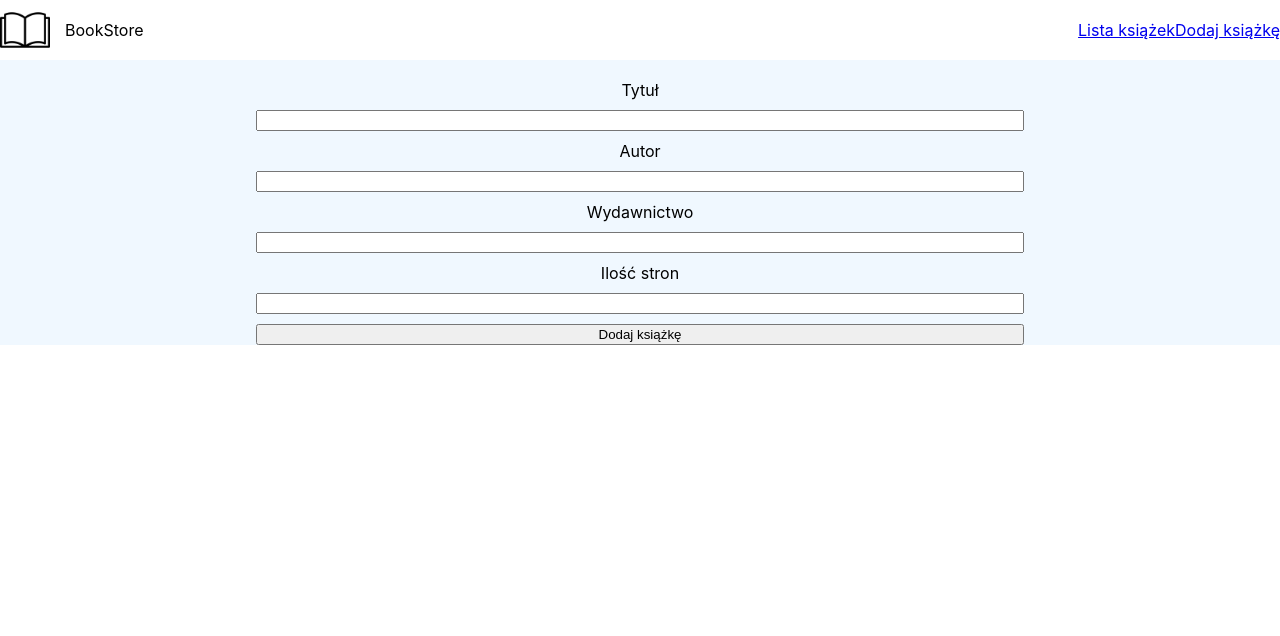
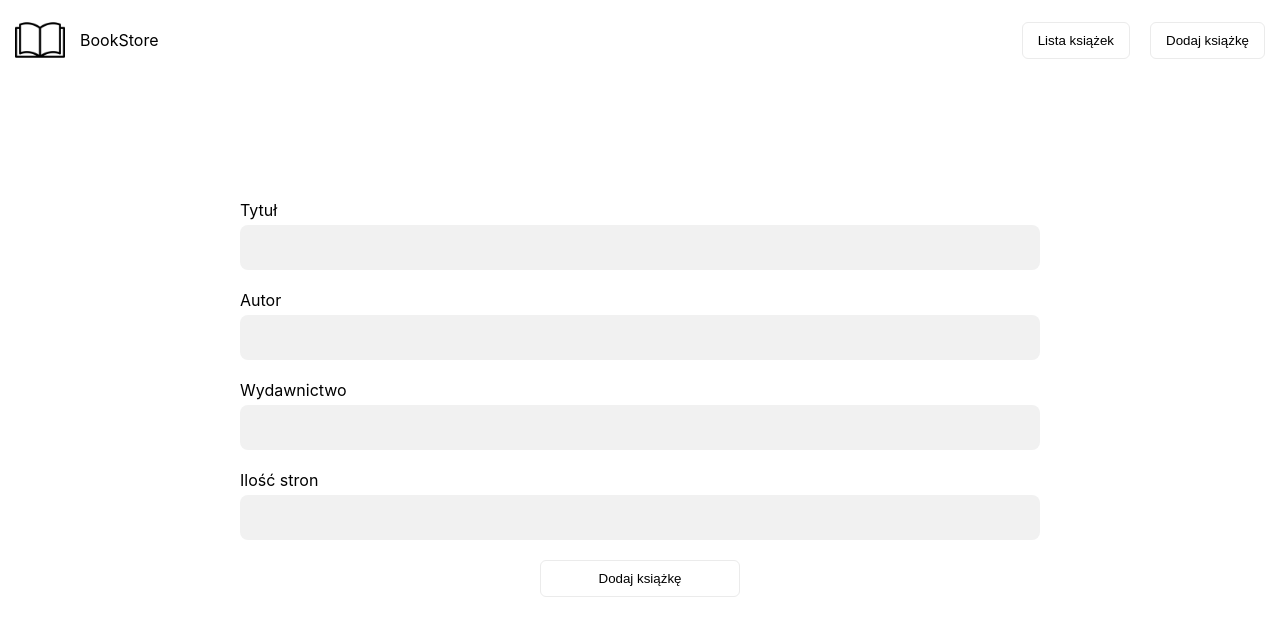
Before and after one commit to michalkabara/BookList, a React (Create React App) app: page /formularz in a window 1280 px wide. Shown: the top 636 px of the page. Built offline with nearby package versions, Linux system fonts and the light colour scheme.

Commit message:
this commit adds styled components

```diff
--- a/package.json
+++ b/package.json
@@ -10,6 +10,7 @@
     "react-dom": "^17.0.2",
     "react-router-dom": "^5.3.0",
     "react-scripts": "4.0.3",
+    "styled-components": "^5.3.3",
     "uuidv4": "^6.2.12",
     "web-vitals": "^1.1.2"
   },
--- a/public/index.html
+++ b/public/index.html
@@ -5,39 +5,15 @@
     <link rel="icon" href="%PUBLIC_URL%/favicon.ico" />
     <meta name="viewport" content="width=device-width, initial-scale=1" />
     <meta name="theme-color" content="#000000" />
-    <meta
-      name="description"
-      content="Web site created using create-react-app"
-    />
+
     <link rel="apple-touch-icon" href="%PUBLIC_URL%/logo192.png" />
-    <!--
-      manifest.json provides metadata used when your web app is installed on a
-      user's mobile device or desktop. See https://developers.google.com/web/fundamentals/web-app-manifest/
-    -->
+
     <link rel="manifest" href="%PUBLIC_URL%/manifest.json" />
-    <!--
-      Notice the use of %PUBLIC_URL% in the tags above.
-      It will be replaced with the URL of the `public` folder during the build.
-      Only files inside the `public` folder can be referenced from the HTML.
 
-      Unlike "/favicon.ico" or "favicon.ico", "%PUBLIC_URL%/favicon.ico" will
-      work correctly both with client-side routing and a non-root public URL.
-      Learn how to configure a non-root public URL by running `npm run build`.
-    -->
-    <title>React App</title>
+    <title>BookStore</title>
   </head>
   <body>
     <noscript>You need to enable JavaScript to run this app.</noscript>
     <div id="root"></div>
-    <!--
-      This HTML file is a template.
-      If you open it directly in the browser, you will see an empty page.
-
-      You can add webfonts, meta tags, or analytics to this file.
-      The build step will place the bundled scripts into the <body> tag.
-
-      To begin the development, run `npm start` or `yarn start`.
-      To create a production bundle, use `npm run build` or `yarn build`.
-    -->
   </body>
 </html>
--- a/src/App.css
+++ b/src/App.css
@@ -13,16 +13,8 @@
   }
 }
 
-header {
-  background-color: #ffffff;
-  display: flex;
-  flex-direction: row;
-  justify-content: space-between;
-  align-content: center;
-  align-items: center;
-  width: 100%;
-  min-height: 60px;
-  top: 0;
+* {
+  box-sizing: border-box;
 }
 
 .App-link {
@@ -37,44 +29,3 @@ header {
     transform: rotate(360deg);
   }
 }
-
-.body {
-  background-color: aliceblue;
-  display: block;
-  padding-top: 20px;
-}
-
-.lista {
-  display: grid;
-  grid-template-columns: 1fr 1fr 1fr;
-}
-
-.form {
-  display: flex;
-  flex-direction: column;
-  width: 60%;
-  max-width: 1270px;
-  margin: auto;
-  gap: 10px;
-}
-
-.logo {
-  max-width: 50px;
-}
-
-.logo-container {
-  display: flex;
-  align-items: center;
-  gap: 15px;
-}
-
-.checkbox-container {
-  display: flex;
-  flex-direction: row;
-}
-
-.categories-container {
-  display: flex;
-  flex-direction: row;
-  padding: 0 30px;
-}
--- a/src/App.js
+++ b/src/App.js
@@ -1,5 +1,6 @@
 import './App.css'
 import logo from './img/book.png'
+import styled from 'styled-components'
 
 import Categories from './components/Categories'
 import AddBook from './components/AddBook'
@@ -10,16 +11,22 @@ function App() {
   return (
     <div className='App'>
       <header>
-        <div className='logo-container'>
-          <img src={logo} alt='' className='logo' />
-          <span>BookStore</span>
-        </div>
-        <nav>
-          <Link to='/'>Lista książek</Link>
-          <Link to='/formularz'>Dodaj książkę</Link>
-        </nav>
+        <HeaderContainer>
+          <div className='logo-container'>
+            <img src={logo} alt='' className='logo' />
+            <span>BookStore</span>
+          </div>
+          <Navigation>
+            <Link to='/'>
+              <StyledButton>Lista książek</StyledButton>
+            </Link>
+            <Link to='/formularz'>
+              <StyledButton>Dodaj książkę</StyledButton>
+            </Link>
+          </Navigation>
+        </HeaderContainer>
       </header>
-      <div className='body'>
+      <StyledSection>
         <Switch>
           <Route exact path='/'>
             <Categories />
@@ -29,9 +36,56 @@ function App() {
             <AddBook />
           </Route>
         </Switch>
-      </div>
+      </StyledSection>
     </div>
   )
 }
 
+//style
+
+const HeaderContainer = styled.div`
+  display: flex;
+  flex-direction: row;
+  justify-content: space-between;
+  align-content: center;
+  align-items: center;
+  width: 100%;
+  min-height: 60px;
+  padding: 15px;
+  max-width: 1300px;
+  margin: auto;
+
+  .logo-container {
+    display: flex;
+    flex-direction: row;
+    gap: 15px;
+    align-items: center;
+
+    img {
+      max-width: 50px;
+    }
+  }
+`
+
+const Navigation = styled.nav`
+  display: flex;
+  flex-direction: row;
+  flex-wrap: wrap;
+  gap: 20px;
+`
+
+export const StyledButton = styled.button`
+  background-color: white;
+  padding: 10px 15px;
+  border-radius: 6px;
+  border: 1px solid;
+  border-color: #ebebeb;
+`
+
+const StyledSection = styled.section`
+  max-width: 1300px;
+  margin: auto;
+  padding: 100px 0;
+`
+
 export default App
--- a/src/components/AddBook.js
+++ b/src/components/AddBook.js
@@ -1,6 +1,8 @@
 import {useHistory} from 'react-router-dom'
 import {useState} from 'react/cjs/react.development'
 import {useGlobalContext} from '../context'
+import styled from 'styled-components'
+import {StyledButton} from '../App'
 
 const Addbook = () => {
   const history = useHistory()
@@ -29,7 +31,7 @@ const Addbook = () => {
 
   return (
     <div>
-      <form onSubmit={handleSubmit} className='form'>
+      <AddBookForm onSubmit={handleSubmit}>
         <label htmlFor=''>Tytuł</label>
         <input
           type='text'
@@ -60,10 +62,34 @@ const Addbook = () => {
           onChange={e => setNewBook({...newBook, pages: e.target.value})}
           required
         />
-        <button>Dodaj książkę</button>
-      </form>
+        <StyledButton>Dodaj książkę</StyledButton>
+      </AddBookForm>
     </div>
   )
 }
 
+const AddBookForm = styled.form`
+  display: flex;
+  flex-direction: column;
+  width: 800px;
+  margin: auto;
+
+  input {
+    border-radius: 8px;
+    border: 0;
+    background-color: #f1f1f1;
+    padding: 15px;
+  }
+
+  label {
+    text-align: left;
+    margin-bottom: 5px;
+    margin-top: 20px;
+  }
+
+  button {
+    width: 200px;
+    margin: 20px auto;
+  }
+`
 export default Addbook
--- a/src/components/BookList.js
+++ b/src/components/BookList.js
@@ -1,6 +1,7 @@
 import {useState, useEffect} from 'react'
 import {useGlobalContext} from '../context'
 import Book from './Book'
+import styled from 'styled-components'
 
 const Booklist = () => {
   const {api, setBookList, bookList} = useGlobalContext()
@@ -19,7 +20,7 @@ const Booklist = () => {
   }, [])
 
   return (
-    <div className='lista'>
+    <BookGrid>
       {bookList.map(book => {
         const {id, title, author, publishingHouse, pages} = book
         return (
@@ -32,8 +33,13 @@ const Booklist = () => {
           />
         )
       })}
-    </div>
+    </BookGrid>
   )
 }
 
+const BookGrid = styled.div`
+  display: grid;
+  grid-template-columns: 1fr 1fr 1fr;
+`
+
 export default Booklist
```
Also changed, not shown: 1 other file (tests, documents, lock files or other folders).
